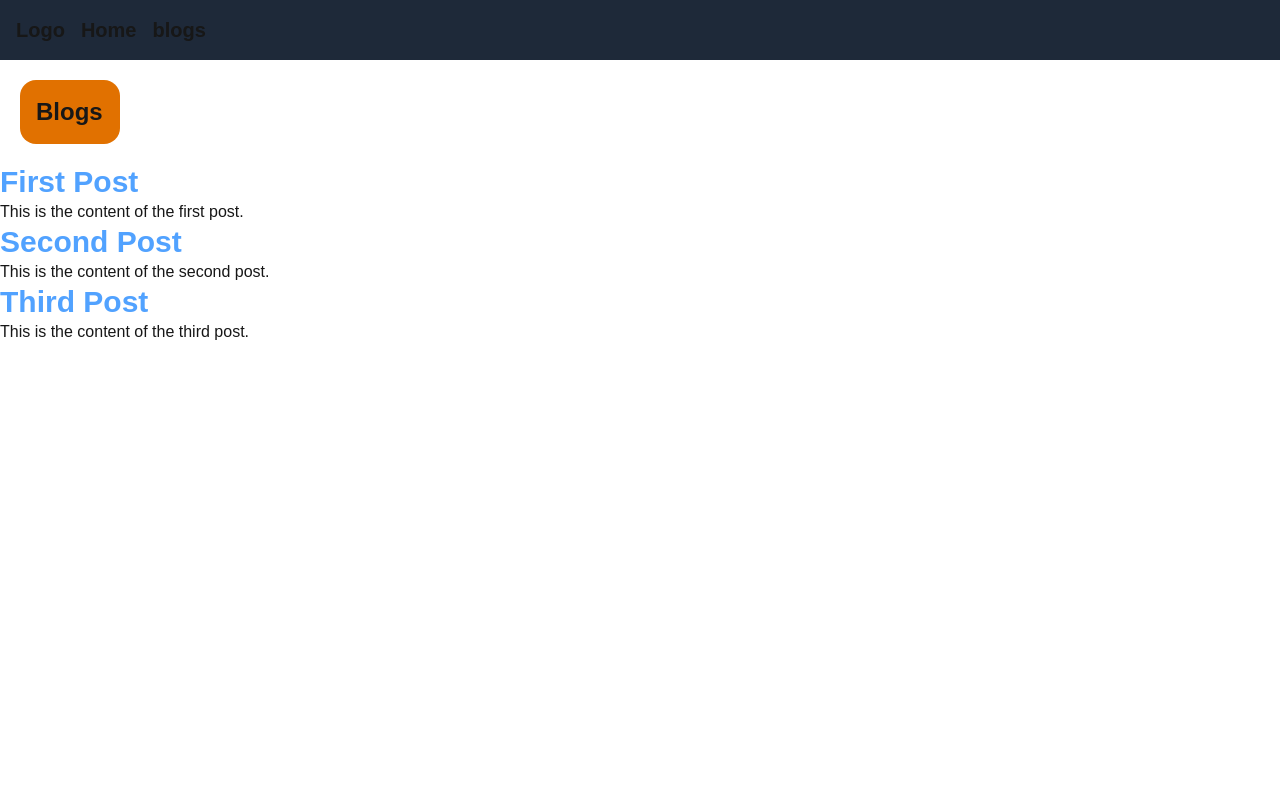
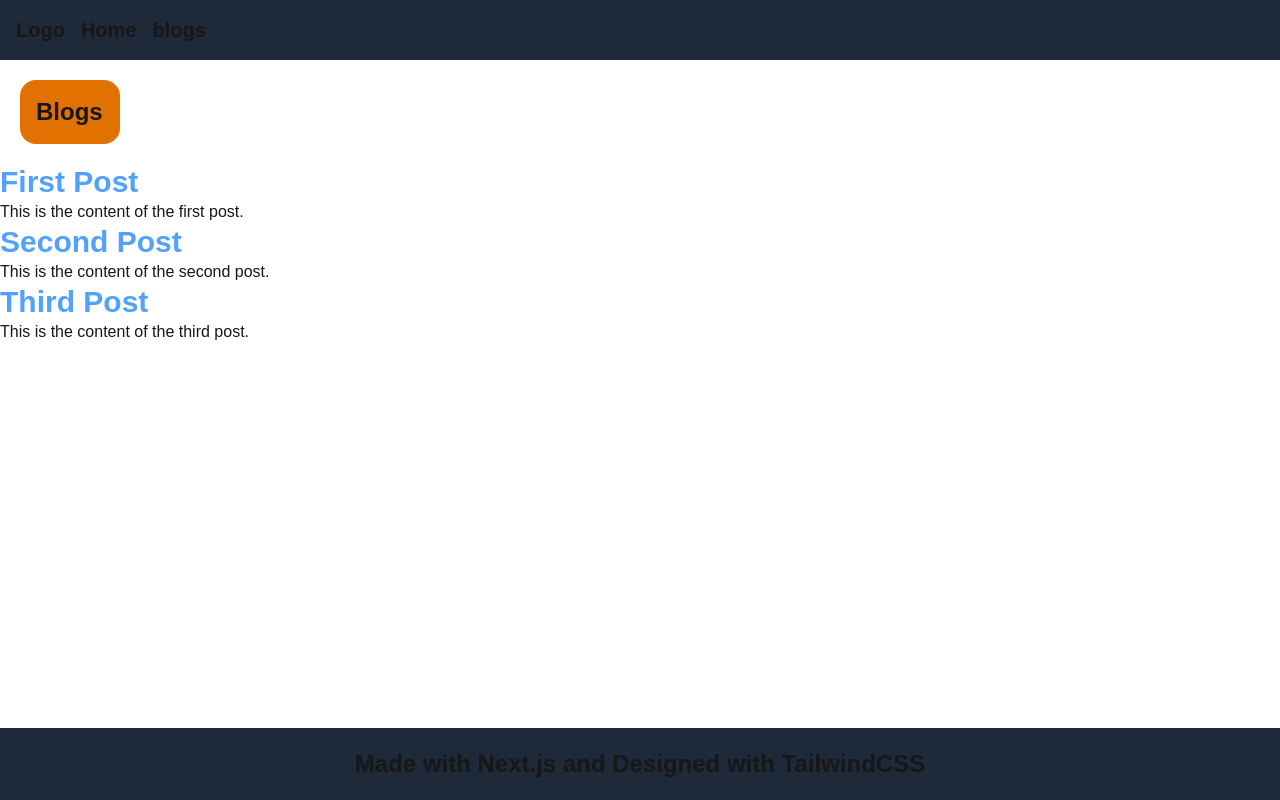
Before and after one commit to Rajaryan99/next-js-typescript, a Next.js app in the folder next-basic/: page /blogs in a window 1280 px wide. Built offline with nearby package versions, Linux system fonts and the light colour scheme.

Commit message:
layout redering

```diff
--- a/next-basic/src/app/layout.js
+++ b/next-basic/src/app/layout.js
@@ -30,6 +30,11 @@ export default function RootLayout({ children }) {
           <Link href={`/blogs`}>blogs</Link>
      </nav>
       <body className="min-h-full flex flex-col">{children}</body>
+      <div className="flex bg-gray-800 justify-center items-center  bottom-0 fixed w-full p-5">
+      <footer>
+            <h2 className="font-bold text-2xl">Made with Next.js and Designed with TailwindCSS</h2>
+      </footer>
+</div>
     </html>
   );
 }
--- a/next-basic/src/app/page.js
+++ b/next-basic/src/app/page.js
@@ -10,11 +10,7 @@ export default function Home() {
         <button className="p-4 bg-blue-300 font-bold rounded-2xl mt-4"> Blog page</button>
       </a>
 
-<div className="flex bg-gray-800 justify-center items-center  bottom-0 fixed w-full p-5">
-      <footer>
-            <h2 className="font-bold text-2xl">Made with Next.js and Designed with TailwindCSS</h2>
-      </footer>
-</div>
+
 
 </div>
     </>
```
